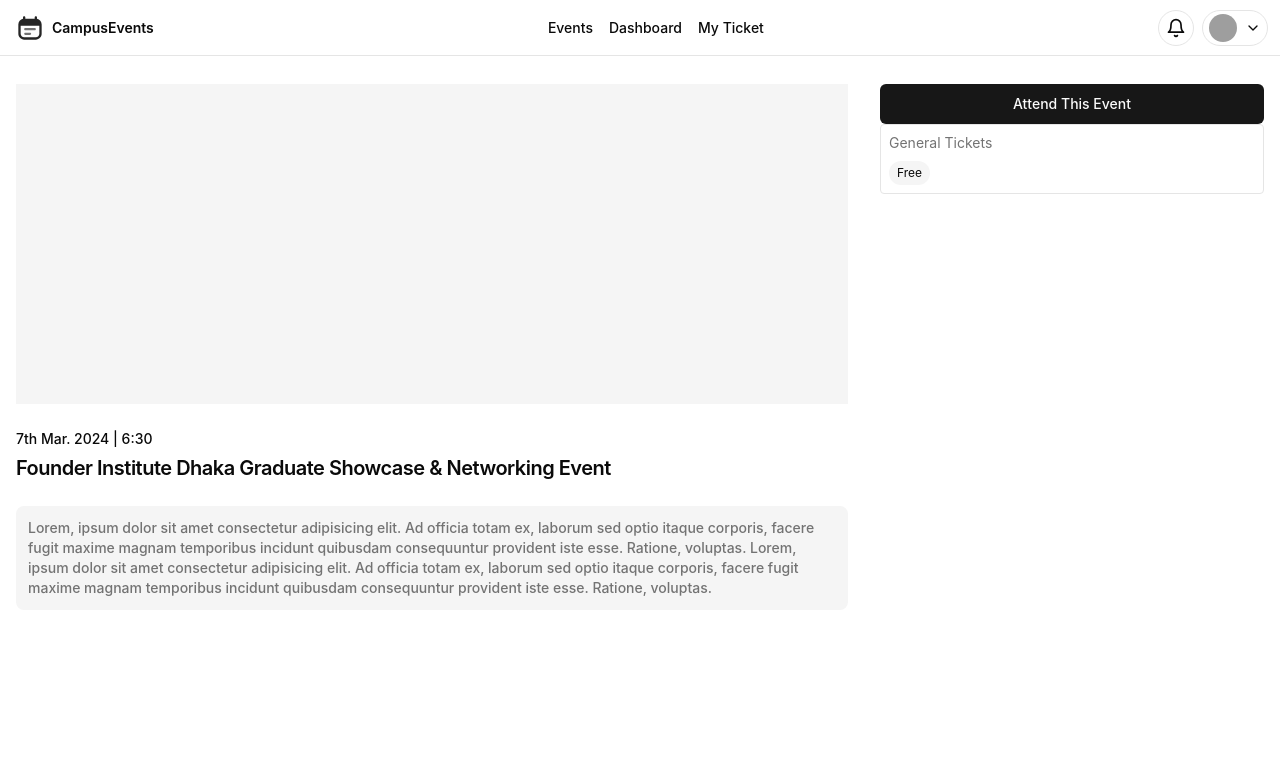
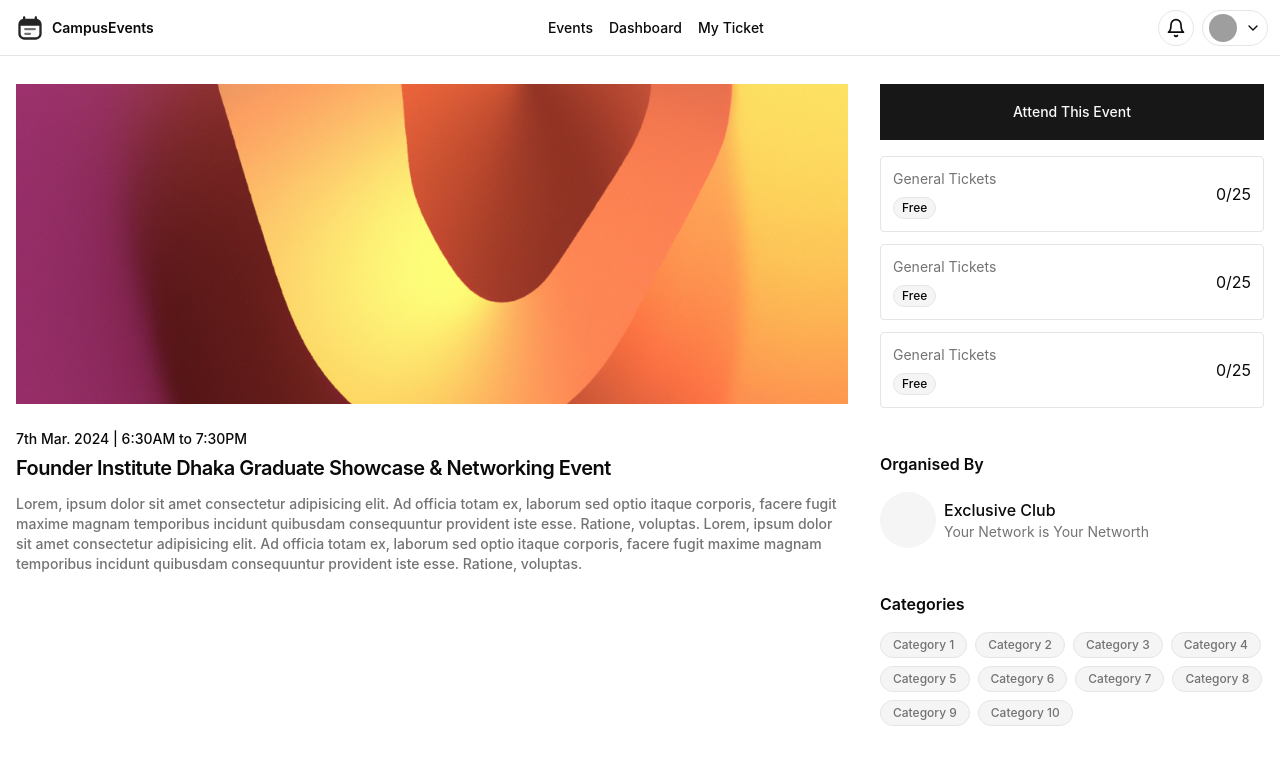
Before and after one commit to delmac-dev/event-management-app, a Next.js app: page /events/e1f8a8de-78c1-4c1f-9b1a-7a3d9cbd0e4d in a window 1280 px wide. Shown: the top 764 px of the page. Built offline with nearby package versions, Linux system fonts and the light colour scheme; grey boxes are pictures that could not be loaded.

Commit message:
made changes

```diff
--- a/app/(public)/events/[slug]/page.tsx
+++ b/app/(public)/events/[slug]/page.tsx
@@ -3,6 +3,7 @@ import { QueryProps } from "@/lib/types";
 import Header from "../../(components)/header";
 import Link from "next/link";
 import { Button } from "@/components/ui/button";
+import Image from "next/image";
 
 export default async function Event({ params }: QueryProps) {
   const slug = params.slug;
@@ -14,33 +15,59 @@ export default async function Event({ params }: QueryProps) {
         <div className="sub_container flex flex-col xl:flex-row min-h-[calc(100vh-56px)] py-7 gap-8">
           <aside className="flex-1 h-full">
             <section className="w-full h-80 bg-muted">
-              {/*image goes here*/}
+              <Image src="/dddepth-150.jpg" height={900} width={1600} alt="banner" className="w-full h-full object-cover" />
             </section>
             <section className="mt-7">
-              <h4 className="text-sm font-medium tacking-tight leading-none">7th Mar. 2024 | 6:30</h4>
+              <h4 className="text-sm font-medium tacking-tight leading-none">7th Mar. 2024 | 6:30AM to 7:30PM</h4>
               <h1 className="text-xl font-semibold mt-2 leading-7 tracking-tight max-w-prose">Founder Institute Dhaka Graduate Showcase & Networking Event</h1>
             </section>
-            <section className="mt-6">
-              <div className="w-full rounded-lg bg-muted p-3">
+            <section className="mt-3">
+              <div className="w-full rounded-lg">
                 <p className="text-muted-foreground text-sm font-medium">
                   Lorem, ipsum dolor sit amet consectetur adipisicing elit. Ad officia totam ex, laborum sed optio itaque corporis, facere fugit maxime magnam temporibus incidunt quibusdam consequuntur provident iste esse. Ratione, voluptas.
                   Lorem, ipsum dolor sit amet consectetur adipisicing elit. Ad officia totam ex, laborum sed optio itaque corporis, facere fugit maxime magnam temporibus incidunt quibusdam consequuntur provident iste esse. Ratione, voluptas.
                 </p>
               </div>
             </section>
+            <section className="">
+              <div className="tab_navigation_container py-4 px-2 flex justify-start items-center gap-3">
+
+              </div>
+            </section>
           </aside>
-          <aside className="min-w-96 h-full">
-            <section className="w-full flex-col gap-7">
+          <aside className="w-96 h-full">
+            <section className="w-full flex flex-col gap-4">
               <div className="">
-                <Button className="w-full">Attend This Event</Button>
+                <Button className="w-full rounded-none h-14">
+                  <Link href={_attendEvent(slug)}>Attend This Event</Link>
+                </Button>
               </div>
-              <div className="flex flex-col">
-                <div className="p-2 rounded-sm border flex">
-                  <div className="flex flex-col items-start">
-                    <h5 className="text-sm text-muted-foreground">General Tickets</h5>
-                    <p className="text-xs px-2 py-1 5 rounded-full mt-2 bg-secondary">Free</p>
-                  </div>
+              <div className="flex flex-col gap-3">
+                {Array(3).fill("j").map((_, _id)=> < TicketCard key={_id} />)}
+              </div>
+            </section>
+            <section className="w-full mt-7">
+              <div className="w-full py-4">
+                <h4 className="text-base font-semibold">Organised By</h4>
+              </div>
+              <div className="flex justify-start items-center gap-2">
+                <div className="aspect-square w-14 rounded-full bg-secondary"></div>
+                <div>
+                  <h2 className="text-base font-medium">Exclusive Club</h2>
+                  <p className="text-sm text-muted-foreground">Your Network is Your Networth</p>
                 </div>
+              </div>
+            </section>
+            <section className="w-full mt-7">
+              <div className="w-full py-4">
+                <h4 className="text-base font-semibold">Categories</h4>
+              </div>
+              <div className="flex justify-start flex-wrap gap-2">
+                {Array(10).fill("").map((_, _id)=>(
+                  <p key={_id} className="text-xs text-xxs font-medium px-3 py-1 5 rounded-full border bg-muted text-muted-foreground">
+                    Category {_id + 1}
+                  </p>
+                ))}
               </div>
             </section>
           </aside>
@@ -48,4 +75,16 @@ export default async function Event({ params }: QueryProps) {
       </main>
     </>
   );
-}
+};
+
+const TicketCard = () => (
+  <div className="p-3 rounded-sm border flex justify-between">
+    <div className="flex flex-col items-start">
+      <h5 className="text-sm text-muted-foreground">General Tickets</h5>
+      <p className="text-xs font-medium px-2 py-0.5 rounded-full mt-2 bg-secondary border">Free</p>
+    </div>
+    <div className="flex_center">
+      0/25
+    </div>
+  </div>
+)
```
